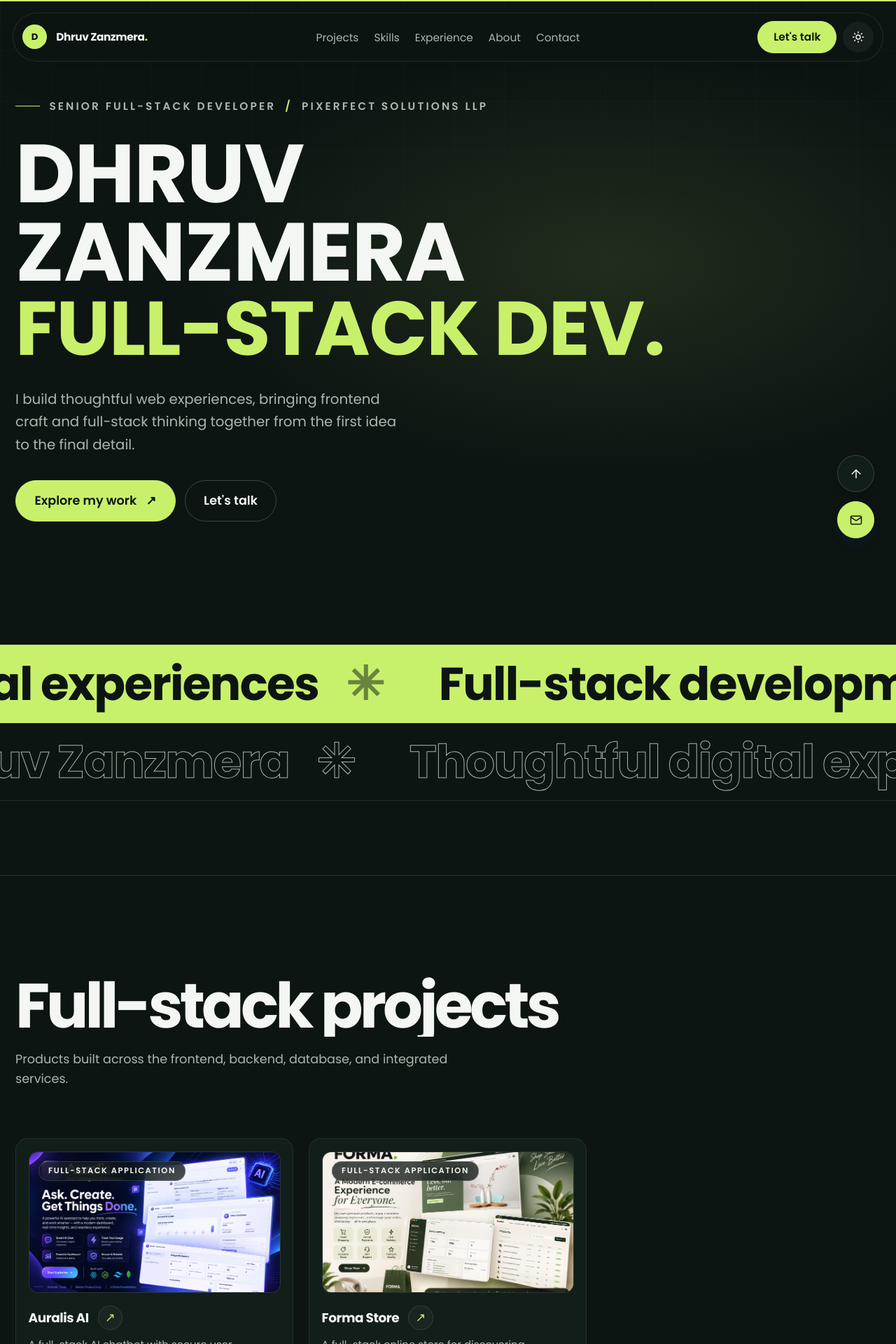
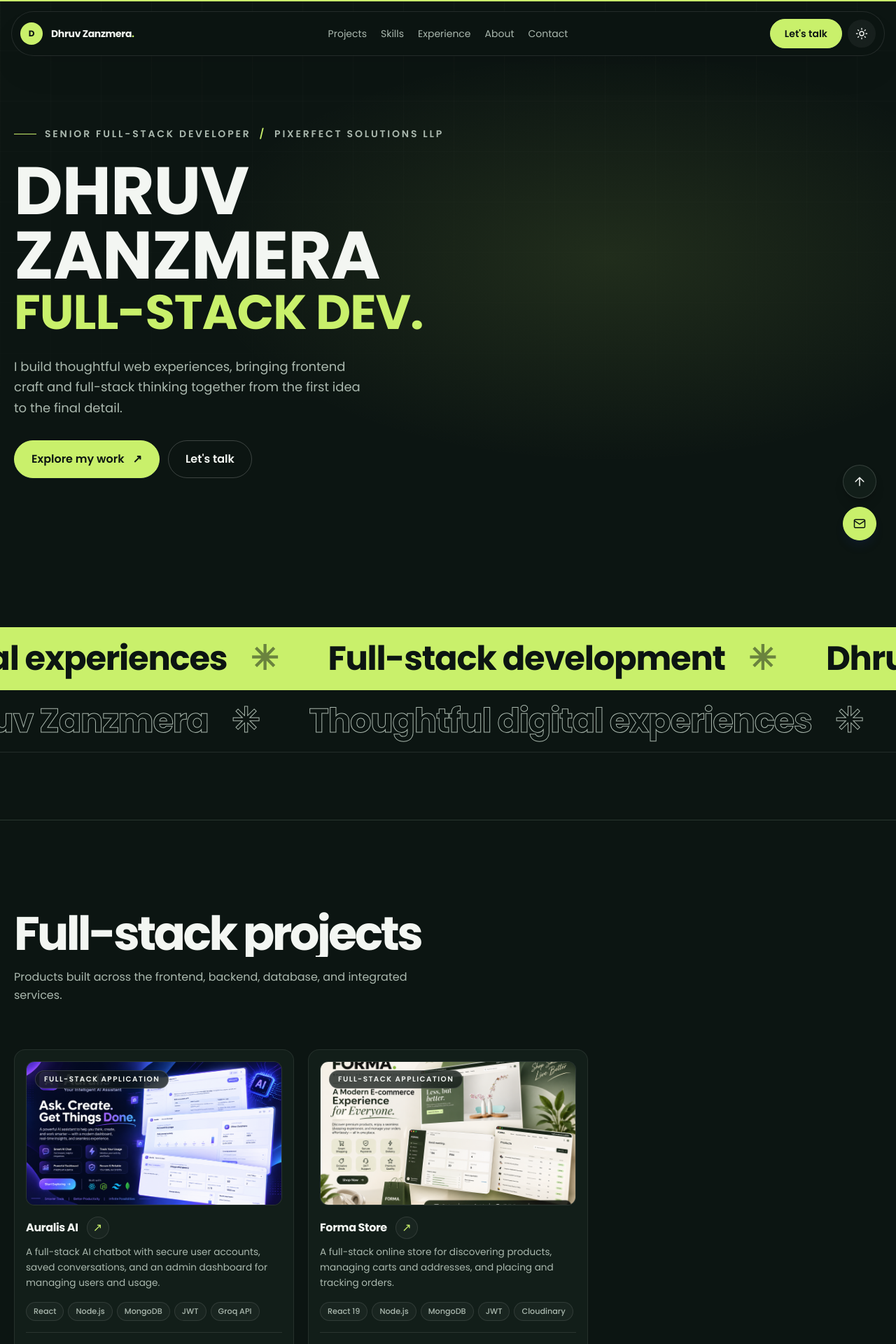
Before and after one commit to dhruvzanzmera/dhruv-portfolio, a React (Vite) app: page / in a window 1280 px wide. Shown: the top 1920 px of the page at 70% size. Built offline with nearby package versions, Linux system fonts and the light colour scheme.

Commit message:
feat: adjust font sizes across components for improved readability and consistency

```diff
--- a/src/components/About.jsx
+++ b/src/components/About.jsx
@@ -21,7 +21,7 @@ export default function About() {
     <section id="about" className="mx-auto max-w-7xl border-t border-line px-5 py-20 md:py-32">
       <SectionHeading title="Behind the build" />
 
-      <p ref={ref} className="max-w-5xl font-display text-xl font-medium leading-[1.4] tracking-tight sm:text-3xl lg:text-4xl">
+      <p ref={ref} className="max-w-5xl font-display text-lg font-medium leading-[1.4] tracking-tight sm:text-2xl lg:text-3xl">
         {words.map((w, i) => (
           <Word key={i} word={w} progress={scrollYProgress} range={[i / words.length, (i + 1) / words.length]} />
         ))}
@@ -39,7 +39,7 @@ export default function About() {
               className="rounded-2xl border border-white/[0.08] bg-haze p-6 transition-colors hover:border-hot/25 sm:p-8"
             >
               <p className="text-xs font-semibold uppercase tracking-[0.16em] text-accent">{job.period}</p>
-              <h3 className="mt-3 font-display text-xl font-bold tracking-tight sm:text-2xl">{job.role}</h3>
+              <h3 className="mt-3 font-display text-lg font-bold tracking-tight sm:text-xl">{job.role}</h3>
               <p className="mt-1 text-muted">{job.company}</p>
               <p className="mt-4 max-w-md text-sm leading-relaxed text-muted">{job.summary}</p>
               {job.points.length > 0 && (
--- a/src/components/Contact.jsx
+++ b/src/components/Contact.jsx
@@ -11,7 +11,7 @@ export default function Contact() {
           Let&apos;s connect
         </p>
 
-        <h2 className="mt-6 max-w-5xl font-display text-[clamp(2.8rem,9vw,8rem)] font-bold leading-[0.95] tracking-[-0.06em]">
+        <h2 className="mt-6 max-w-5xl font-display text-[clamp(2.5rem,7vw,6rem)] font-bold leading-[0.95] tracking-[-0.06em]">
           LET&apos;S BUILD <span className="text-accent">WHAT&apos;S NEXT.</span>
         </h2>
 
@@ -57,7 +57,7 @@ export default function Contact() {
                 className="group mt-3 flex items-center justify-between gap-4 rounded-2xl border border-white/10 bg-white/[0.03] p-4 transition-colors hover:border-accent/40 hover:bg-accent/[0.06] sm:p-5"
               >
                 <span className="min-w-0">
-                  <span className="block font-display text-xl font-bold text-ink sm:text-2xl">Email me</span>
+                  <span className="block font-display text-lg font-bold text-ink sm:text-xl">Email me</span>
                   <span className="mt-1 block break-all text-sm text-muted">{profile.email}</span>
                 </span>
                 <span aria-hidden="true" className="shrink-0 text-2xl text-accent transition-transform group-hover:translate-x-1">↗</span>
--- a/src/components/Hero.jsx
+++ b/src/components/Hero.jsx
@@ -23,7 +23,7 @@ export default function Hero() {
             <span
               key={line}
               aria-hidden="true"
-              className={`block overflow-hidden pb-1 ${line === "FULL-STACK DEV." ? "text-[clamp(1.7rem,8.5vw,7.8rem)] text-accent" : "text-[clamp(2.5rem,9.2vw,8.6rem)]"}`}
+              className={`block overflow-hidden pb-1 ${line === "FULL-STACK DEV." ? "text-[clamp(1.5rem,5.4vw,5rem)] text-accent" : "text-[clamp(2.25rem,7.5vw,7rem)]"}`}
             >
               {[...line].map((ch) => {
                 const i = letterIndex++;
--- a/src/components/Marquee.jsx
+++ b/src/components/Marquee.jsx
@@ -10,7 +10,7 @@ function Row({ reverse, className, textClass }) {
         {[...items, ...items].map((item, i) => (
           <span
             key={i}
-            className={`mx-6 whitespace-nowrap font-display text-3xl font-bold tracking-tight sm:text-5xl lg:text-6xl ${textClass}`}
+            className={`mx-6 whitespace-nowrap font-display text-2xl font-bold tracking-tight sm:text-4xl lg:text-5xl ${textClass}`}
           >
             {item} <span className="mx-6 text-void/50">✳</span>
           </span>
--- a/src/components/Process.jsx
+++ b/src/components/Process.jsx
@@ -31,7 +31,7 @@ export default function Process() {
               <span className="absolute left-0 top-0 flex h-9 w-9 items-center justify-center rounded-full border border-accent/30 bg-surface font-display text-sm font-semibold text-accent shadow-sm">
                 {i + 1}
               </span>
-              <h3 className="font-display text-xl font-bold tracking-tight sm:text-2xl">{s.title}</h3>
+              <h3 className="font-display text-lg font-bold tracking-tight sm:text-xl">{s.title}</h3>
               <p className="mt-2 max-w-lg leading-relaxed text-muted">{s.text}</p>
             </motion.li>
           ))}
--- a/src/components/Projects.jsx
+++ b/src/components/Projects.jsx
@@ -60,7 +60,7 @@ function ProjectCard({ project, category, i }) {
           </span>
         </div>
         <div className="mt-4 flex items-center gap-3">
-          <h3 className="font-display text-[clamp(1.05rem,1.3vw,1.5rem)] font-bold leading-tight tracking-tight">{project.title}</h3>
+          <h3 className="font-display text-[clamp(1rem,1.15vw,1.25rem)] font-bold leading-tight tracking-tight">{project.title}</h3>
           <a
             href={project.liveUrl}
             target="_blank"
@@ -71,7 +71,7 @@ function ProjectCard({ project, category, i }) {
             <span aria-hidden="true">↗</span>
           </a>
         </div>
-        <p className="mt-2 line-clamp-3 text-[clamp(0.85rem,0.9vw,1rem)] leading-relaxed text-dim">{project.summary}</p>
+        <p className="mt-2 line-clamp-3 text-[clamp(0.85rem,0.85vw,0.95rem)] leading-relaxed text-dim">{project.summary}</p>
         <ul aria-label={`${project.title} highlights`} className="mt-auto flex flex-wrap gap-1.5 pt-4">
           {highlights.map((highlight) => (
             <li
--- a/src/components/SectionHeading.jsx
+++ b/src/components/SectionHeading.jsx
@@ -9,7 +9,7 @@ export default function SectionHeading({ title, text }) {
           whileInView={{ y: 0 }}
           viewport={{ once: true }}
           transition={{ duration: 0.8, ease: [0.22, 1, 0.36, 1] }}
-          className="font-display text-[clamp(2.2rem,7vw,5.5rem)] font-bold leading-none tracking-[-0.055em]"
+          className="font-display text-[clamp(2rem,5.25vw,4.5rem)] font-bold leading-none tracking-[-0.055em]"
         >
           {title}
         </motion.h2>
--- a/src/components/TechStack.jsx
+++ b/src/components/TechStack.jsx
@@ -12,7 +12,7 @@ export default function TechStack() {
       <div className="grid gap-4 sm:grid-cols-2">
         {stack.map((g) => (
           <div key={g.group} className="rounded-2xl border border-line bg-surface p-6 shadow-sm shadow-slate-900/5 sm:p-8">
-            <h3 className="font-display text-lg font-semibold">{g.group}</h3>
+            <h3 className="font-display text-base font-semibold">{g.group}</h3>
             <ul className="mt-5 flex flex-wrap gap-2">
               {g.items.map((item) => (
                 <li
--- a/src/index.css
+++ b/src/index.css
@@ -44,7 +44,7 @@ html.lenis body {
 }
 
 html {
-  font-size: clamp(100%, calc(100% + 0.125vw), 112.5%);
+  font-size: 100%;
   scroll-padding-top: 6rem;
 }
 
```
